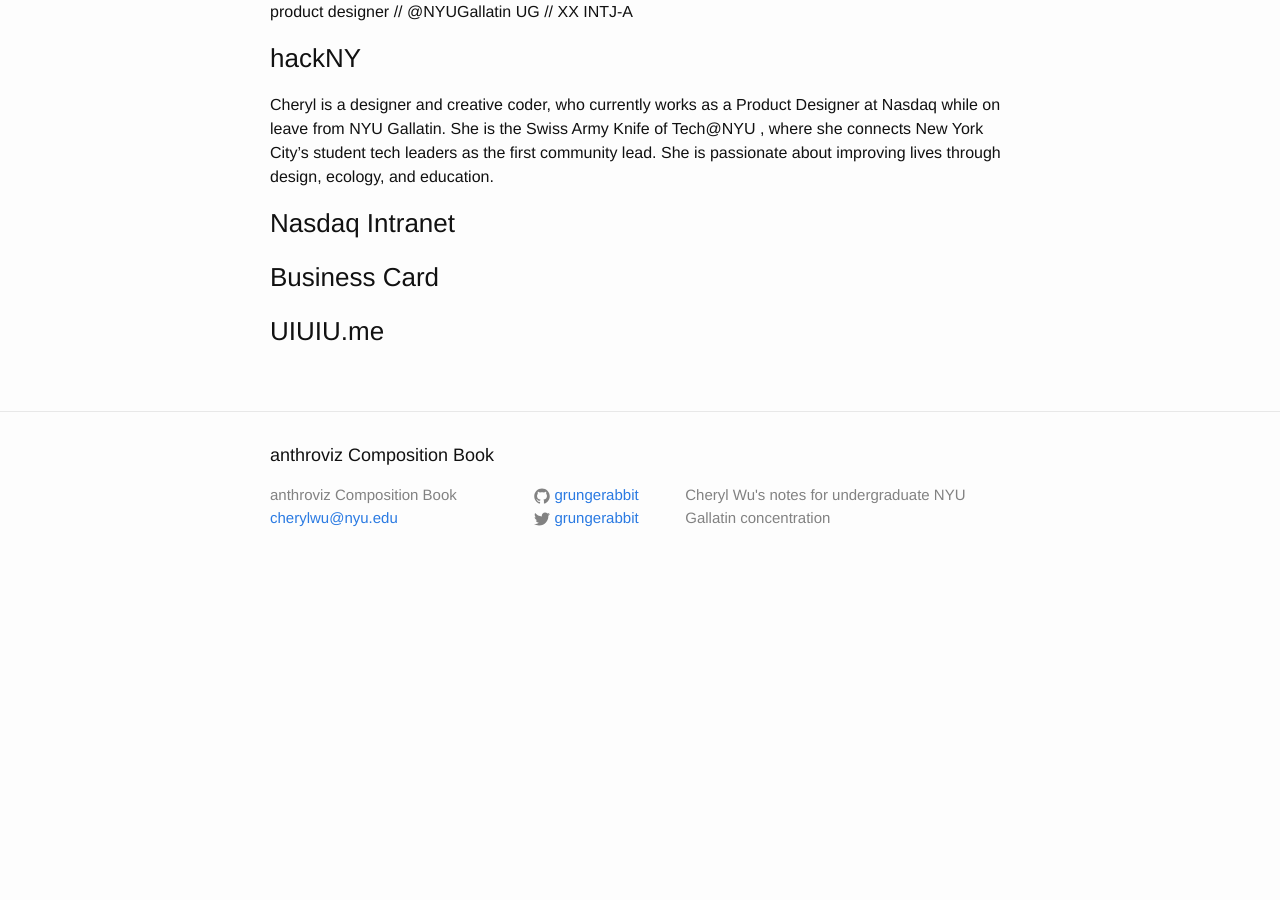
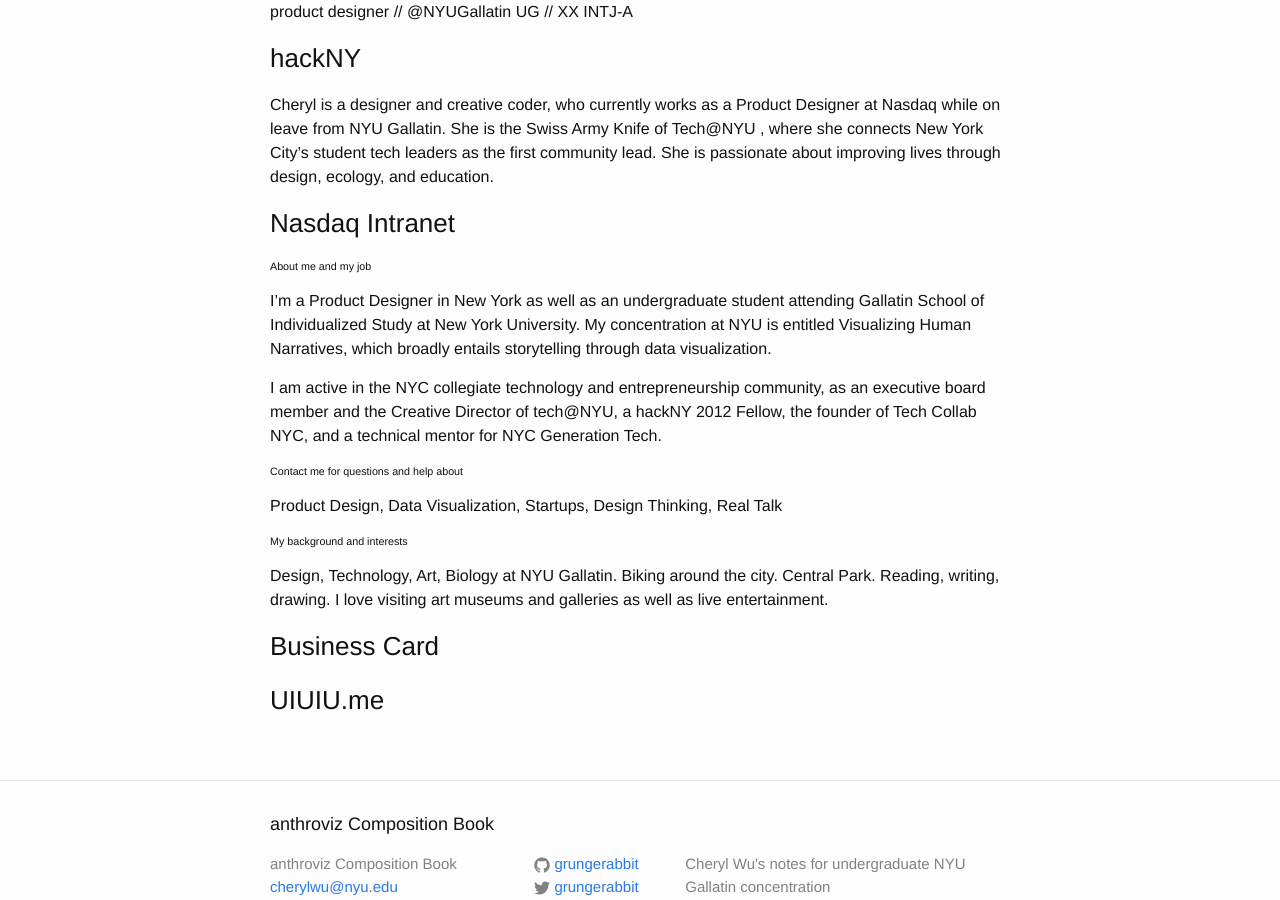
Before and after one commit to anthroviz/compbook, a Jekyll site: the page built from _posts/2015-10-10-autobio.markdown, in a window 1280 px wide and 900 px high, scrolled down 1109 px. Built offline with Jekyll 4.4.1, drawn with Linux system fonts in a browser that asks for light colours; before the commit the page ends 1698 px from its top, so only the background shows below that.

Commit message:
add daq bio

```diff
--- a/_posts/2015-10-10-autobio.markdown
+++ b/_posts/2015-10-10-autobio.markdown
@@ -58,6 +58,18 @@
 
 ### Nasdaq Intranet
 
+###### About me and my job
+
+I'm a Product Designer in New York as well as an undergraduate student attending Gallatin School of Individualized Study at New York University. My concentration at NYU is entitled Visualizing Human Narratives, which broadly entails storytelling through data visualization.
+
+I am active in the NYC collegiate technology and entrepreneurship community, as an executive board member and the Creative Director of tech@NYU, a hackNY 2012 Fellow, the founder of Tech Collab NYC, and a technical mentor for NYC Generation Tech.
+
+###### Contact me for questions and help about
+Product Design, Data Visualization, Startups, Design Thinking, Real Talk
+
+###### My background and interests
+Design, Technology, Art, Biology at NYU Gallatin. Biking around the city. Central Park. Reading, writing, drawing. I love visiting art museums and galleries as well as live entertainment.
+
 ### Business Card
 
 ### UIUIU.me
```
